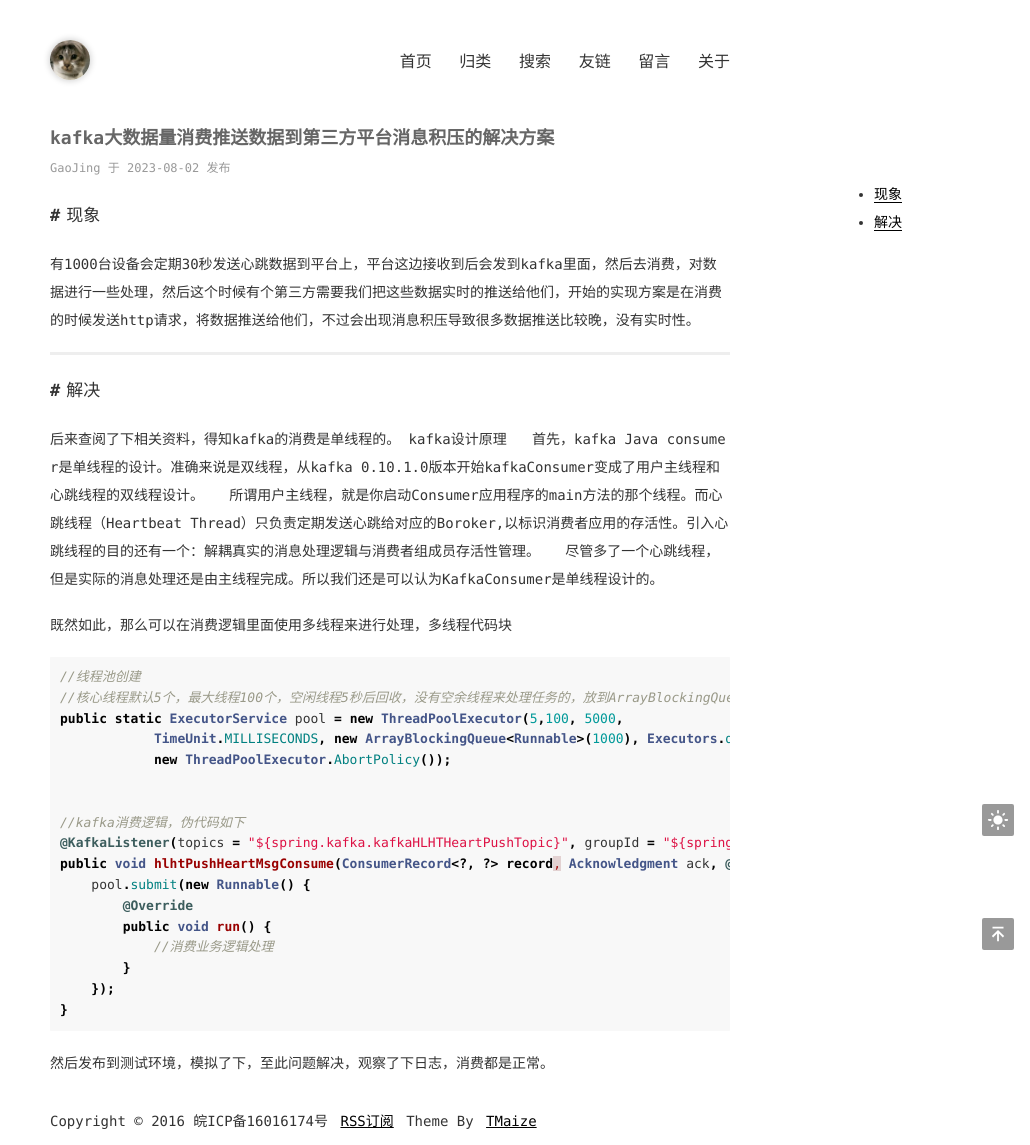
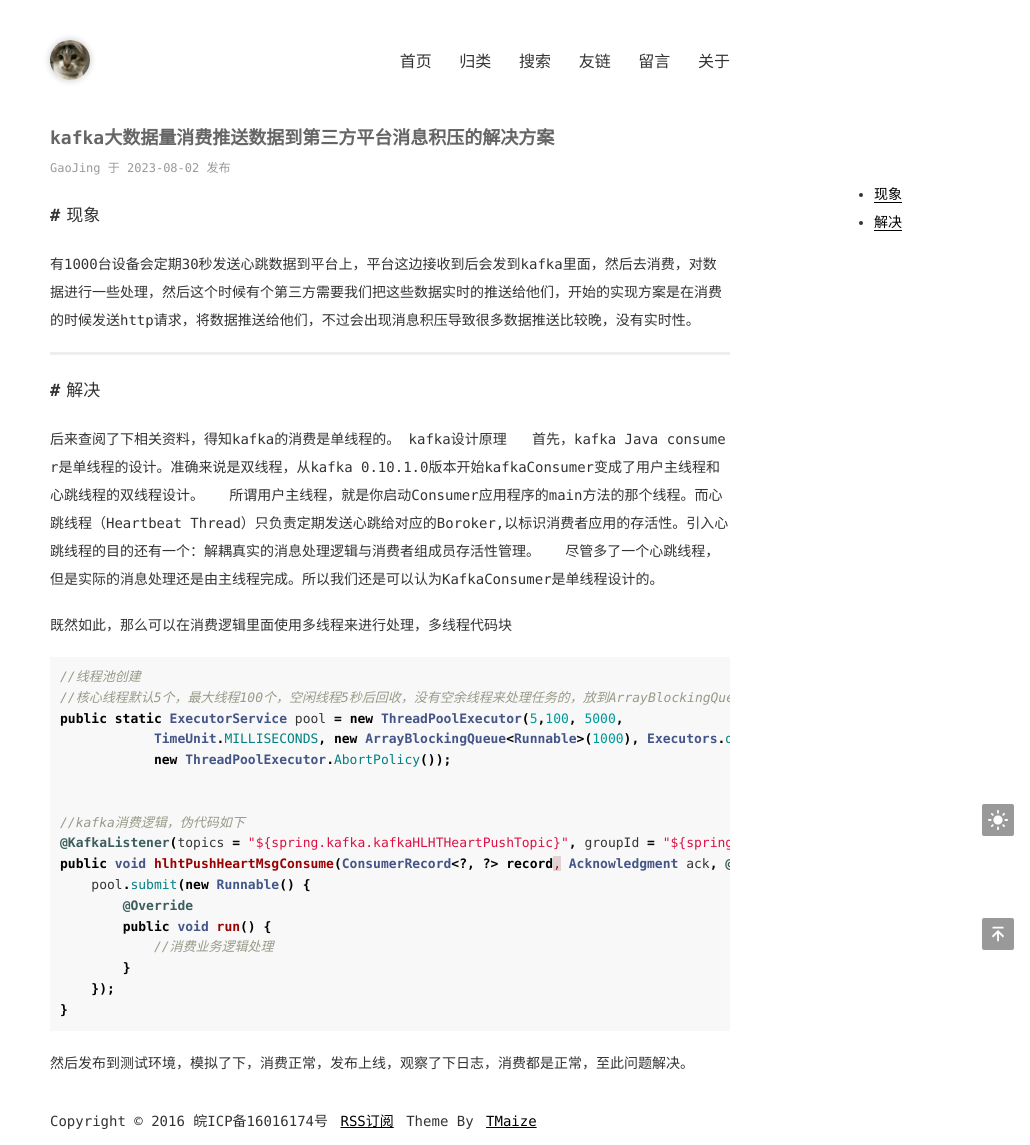
Before and after one commit to gaoj-git/gaoj-git.github.io, a Jekyll site: the page built from _posts/2023-08-02-kafka大数据量消费推送数据到第三方平台消息积压的解决方案.md, in a window 1280 px wide. Shown: the whole page, without its empty margins (250-1280 px from the left). Built offline with Jekyll 4.4.1, drawn with Linux system fonts in a browser that asks for light colours.

Commit message:
修改文件: _posts/2023-08-02-kafka大数据量消费推送数据到第三方平台消息积压的解决方案.md

````diff
--- a/_posts/2023-08-02-kafka大数据量消费推送数据到第三方平台消息积压的解决方案.md
+++ b/_posts/2023-08-02-kafka大数据量消费推送数据到第三方平台消息积压的解决方案.md
@@ -36,4 +36,4 @@ public void hlhtPushHeartMsgConsume(ConsumerRecord<?, ?> record, Acknowledgment
 	});
 }
 ```
-然后发布到测试环境，模拟了下，至此问题解决，观察了下日志，消费都是正常。
+然后发布到测试环境，模拟了下，消费正常，发布上线，观察了下日志，消费都是正常，至此问题解决。
````
